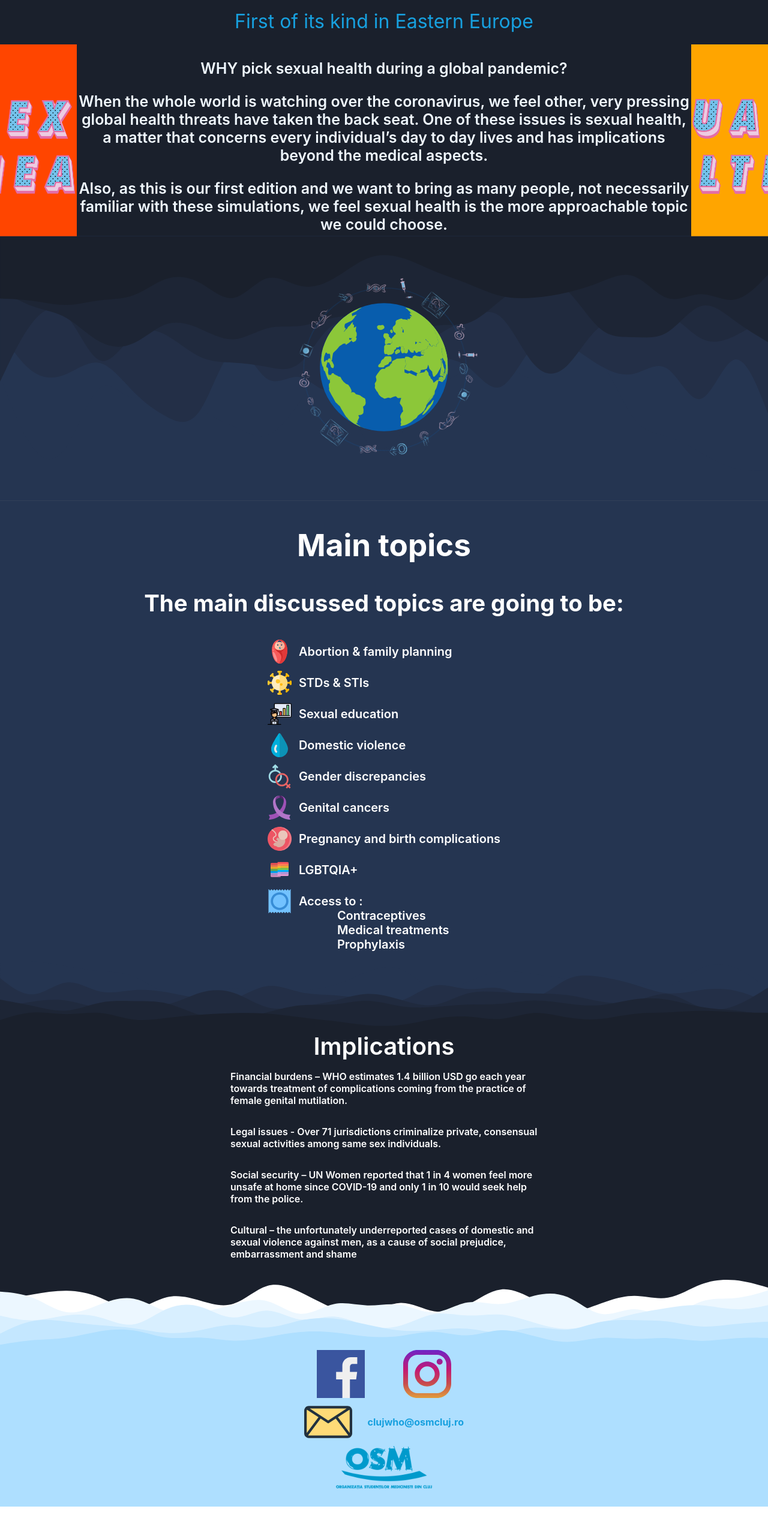
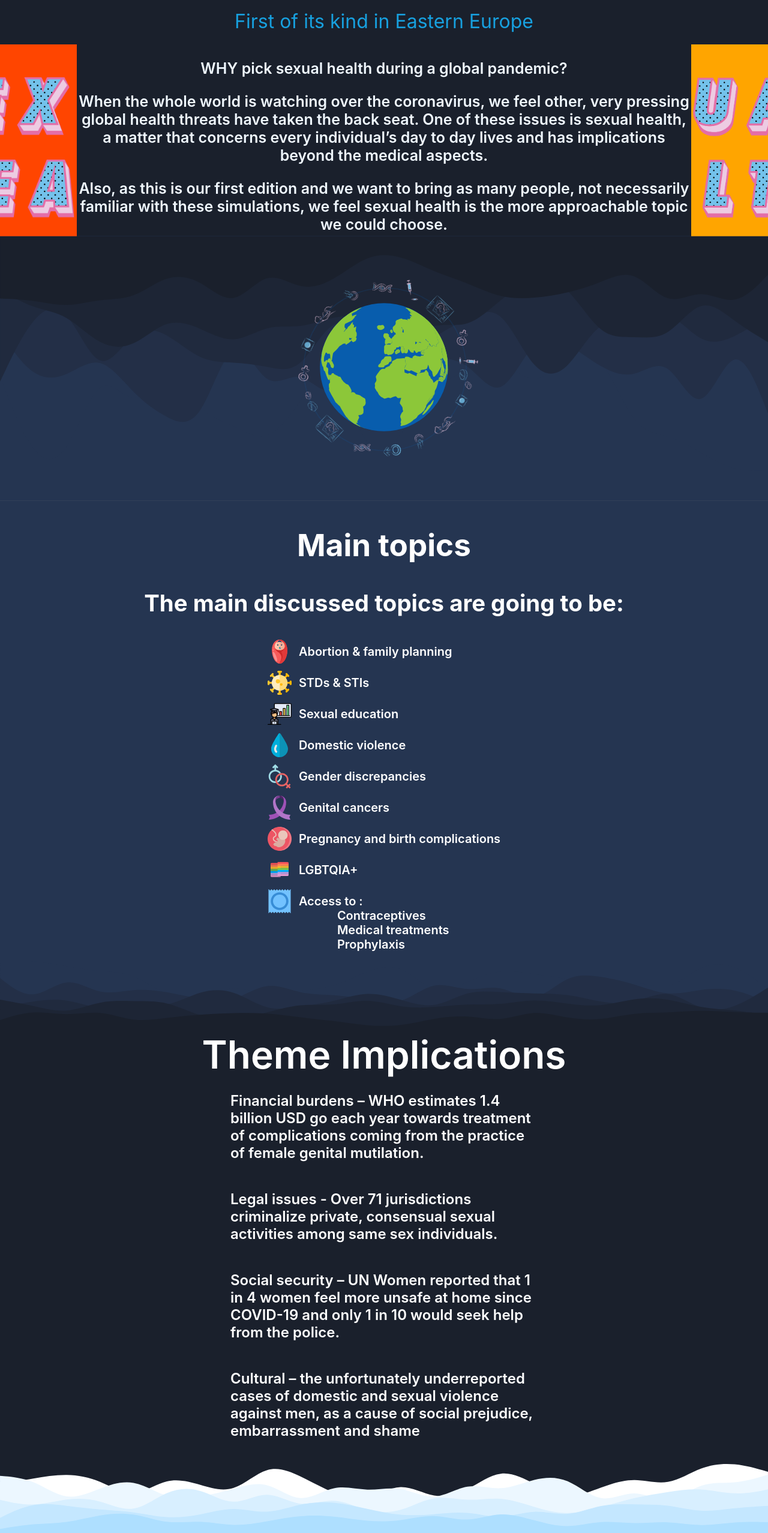
Before and after one commit to Hudi304/clujwho23, a React (Create React App) app: page /schedule in a window 1280 px wide. Shown: the part 800-3355 px from the top of the page at 60% size. Before the commit the page ends 3311 px from the top, so only its background shows below. Built offline with nearby package versions, Linux system fonts and the light colour scheme.

Commit message:
last fixes

```diff
--- a/src/pages/home/home-component.tsx
+++ b/src/pages/home/home-component.tsx
@@ -523,7 +523,7 @@ function Home2(props: any): JSX.Element {
           </div>
 
           <div className="web-seventhContainer ">
-            <div className="web-implications">Implications</div>
+            <div className="web-implications">Theme Implications</div>
             <div className="web-content">
               <p>
                 Financial burdens – WHO estimates 1.4 billion USD go each year
--- a/src/pages/home/home.scss
+++ b/src/pages/home/home.scss
@@ -723,7 +723,7 @@ element {
         align-items: center;
 
         .web-sexual-image {
-          height: 20vh;
+          height: 30vh;
         }
       }
 
@@ -757,7 +757,8 @@ element {
         align-items: center;
 
         .web-health-image {
-          height: 20vh;
+          margin-top: 0.5vh;
+          height: 29.5vh;
         }
       }
     }
@@ -1022,7 +1023,7 @@ element {
       display: flex;
       justify-content: center;
       align-items: center;
-      font-size: 5vh;
+      font-size: 8vh;
       font-weight: 600;
     }
 
@@ -1030,7 +1031,7 @@ element {
       display: grid;
       width: 40vw;
       font-weight: 600;
-      font-size: 2vh;
+      font-size: 3vh;
     }
   }
 }
--- a/src/pages/schedule/schedule-coponent.tsx
+++ b/src/pages/schedule/schedule-coponent.tsx
@@ -170,7 +170,7 @@ export function Schedule(props: any): JSX.Element {
     return (
       <div className="scheduleComponentContainer ">
         <div className="scheduleOxGrid ">
-          <p className="scheduleTitle " style={{ paddingLeft: '4vh' }}>
+          <p className="scheduleTitle " style={{ paddingLeft: '6vh' }}>
             Sunday
           </p>
           <p></p>
```
